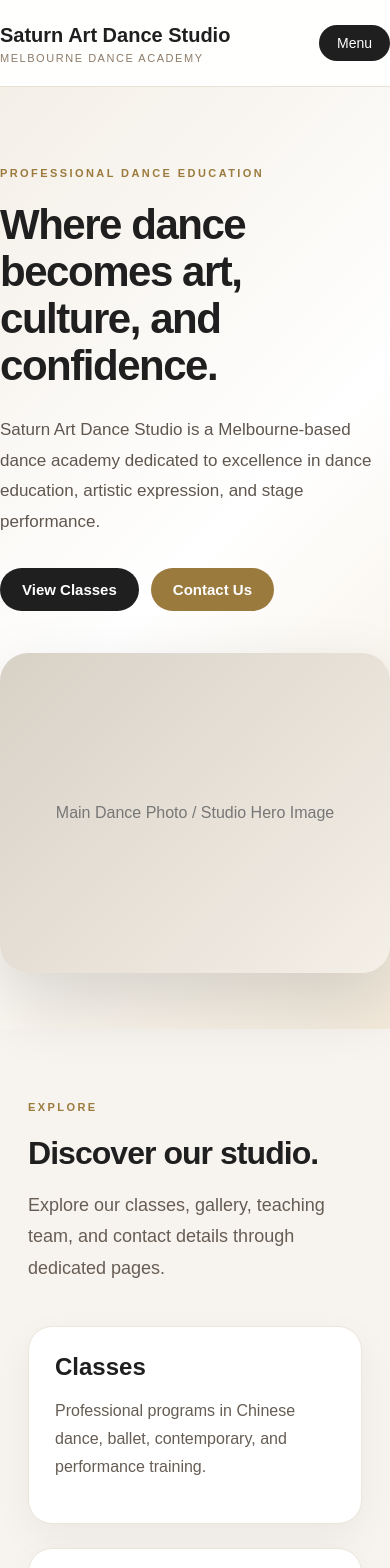
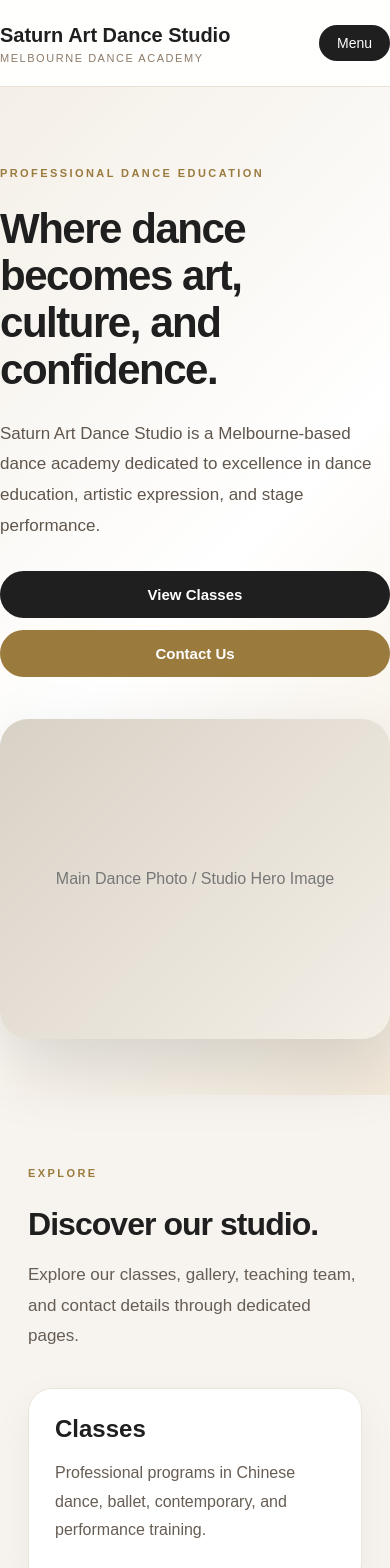
Before and after one commit to isaacdance2018-cmyk/saturn-art-dance-website, a Next.js app: page / in a window 390 px wide. Shown: the top 1568 px of the page. Built offline with nearby package versions, Linux system fonts and the light colour scheme.

Commit message:
Update globals.css

```diff
--- a/app/globals.css
+++ b/app/globals.css
@@ -285,6 +285,7 @@ p { line-height: 1.75; }
   .menu-button {
     padding: 10px 18px;
     font-size: 14px;
+    border-radius: 999px;
   }
 
   .hero {
@@ -301,6 +302,7 @@ p { line-height: 1.75; }
     font-size: 11px;
     letter-spacing: 0.22em;
     margin-bottom: 22px;
+    line-height: 1.6;
   }
 
   h1 {
@@ -311,6 +313,11 @@ p { line-height: 1.75; }
 
   h2 {
     font-size: 32px;
+    line-height: 1.2;
+  }
+
+  h3 {
+    font-size: 24px;
   }
 
   .hero-text {
@@ -319,14 +326,22 @@ p { line-height: 1.75; }
     margin-top: 26px;
   }
 
+  p {
+    line-height: 1.8;
+  }
+
   .actions {
     gap: 12px;
     margin-top: 30px;
+    flex-direction: column;
+    align-items: stretch;
   }
 
   .button {
-    padding: 13px 22px;
+    padding: 15px 22px;
     font-size: 15px;
+    text-align: center;
+    width: 100%;
   }
 
   .hero-image {
@@ -344,9 +359,32 @@ p { line-height: 1.75; }
     padding: 68px 0;
   }
 
+  .section-intro {
+    margin-bottom: 36px;
+  }
+
+  .section-intro p {
+    font-size: 17px;
+  }
+
   .card,
   .contact-card {
     padding: 26px;
     border-radius: 24px;
   }
+
+  .gallery-box {
+    height: 220px;
+    border-radius: 22px;
+  }
+
+  .page-hero {
+    padding: 70px 0 50px;
+  }
+
+  .footer {
+    font-size: 13px;
+    line-height: 1.7;
+    padding: 28px 20px;
+  }
 }
```
